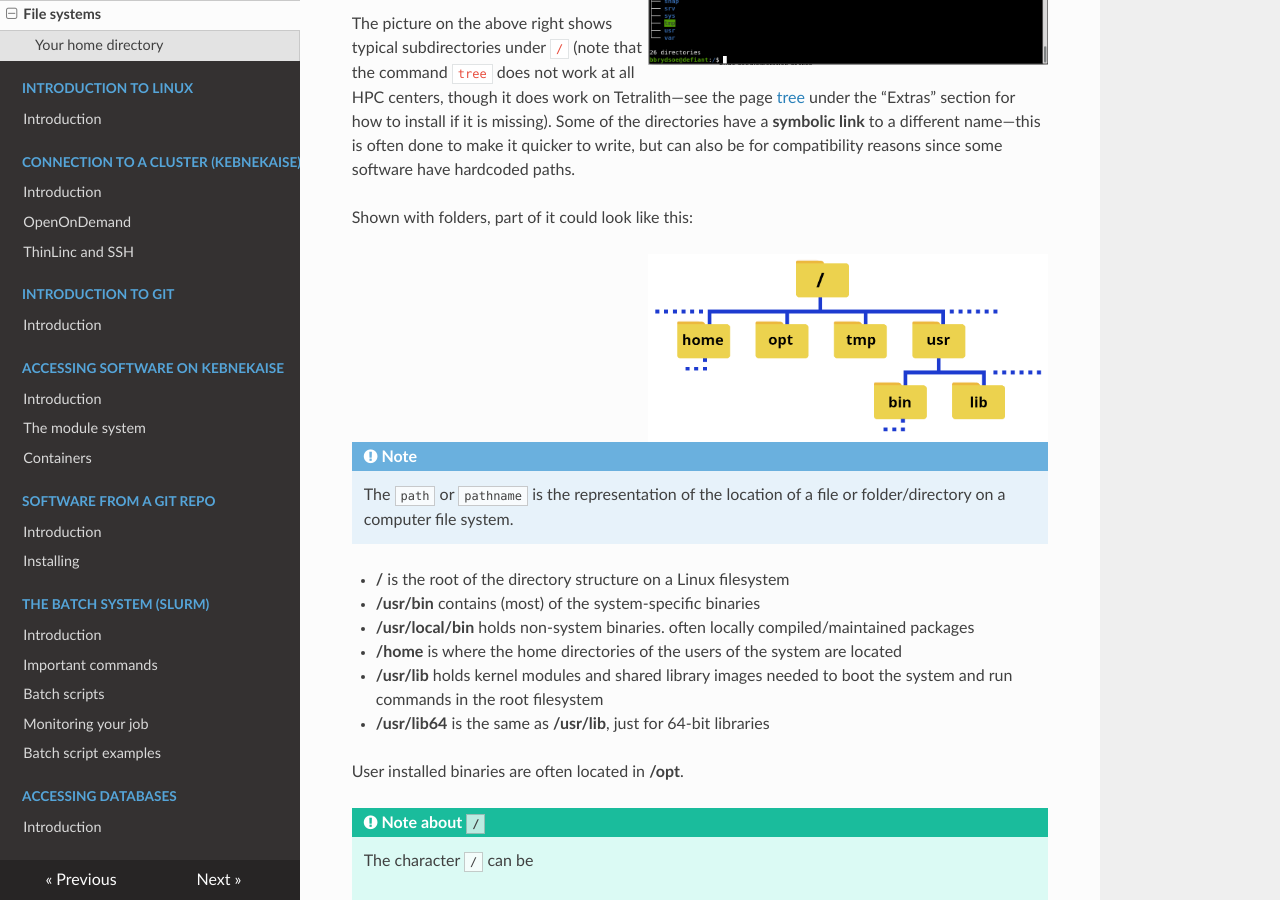
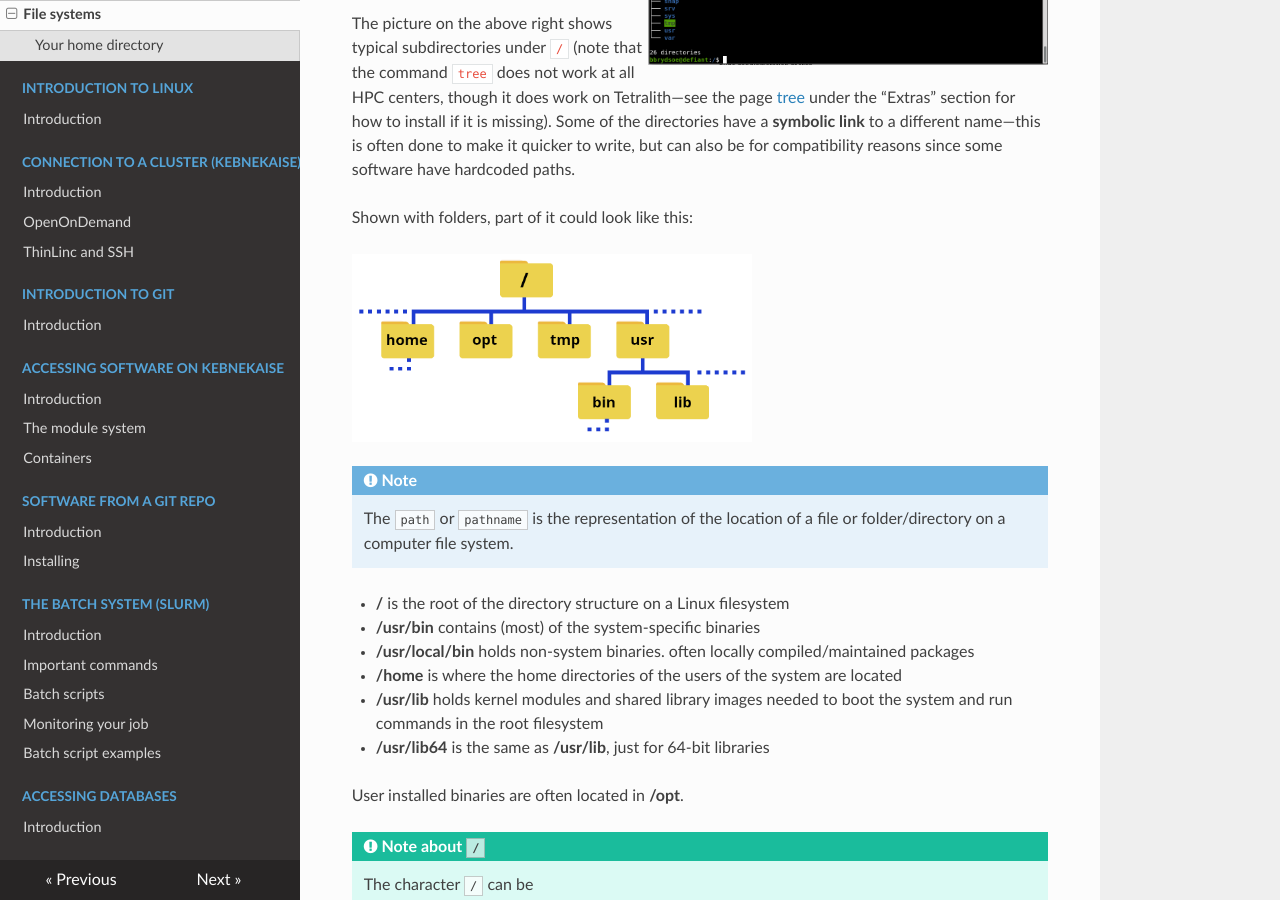
Before and after one commit to hpc2n/bioinformatics-hpc, an MkDocs documentation site: the page built from docs/3.files-filesystems/filesystems.md, in a window 1280 px wide and 900 px high, scrolled down 733 px. Built offline with MkDocs 1.6.1, drawn with Linux system fonts in a browser that asks for light colours; nearby versions of some CDN libraries.

Commit message:
Changing the position of the file system folder image

```diff
--- a/docs/3.files-filesystems/filesystems.md
+++ b/docs/3.files-filesystems/filesystems.md
@@ -19,7 +19,7 @@ The picture on the above right shows typical subdirectories under `/` (note that
 
 Shown with folders, part of it could look like this:
 
-![Folders of the file system, Linux](../../images/filesystem-folders.png){: style="width: 400px;float: right"}
+![Folders of the file system, Linux](../../images/filesystem-folders.png){: style="width: 400px;"}
 
 !!! Note
 
```
